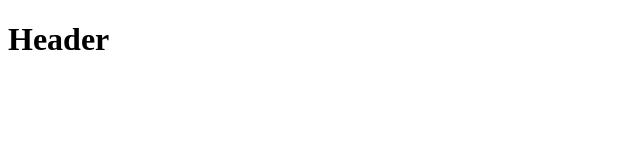
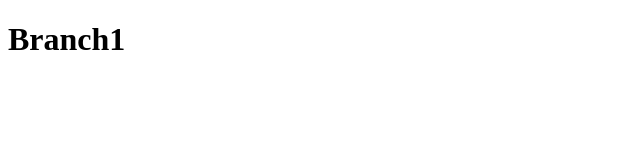
Before and after one commit to motola/stutern-git, a plain HTML site: page index.html in a window 1280 px wide. Shown: the full height of the page, 0-640 px from the left. Drawn offline with Linux system fonts and the light colour scheme.

Commit message:
name header

```diff
--- a/index.html
+++ b/index.html
@@ -8,7 +8,7 @@
 </head>
 <body>
     <header>
-        <h1>Header</h1>
+        <h1>Branch1</h1>
     </header>
 
 </body>
```
